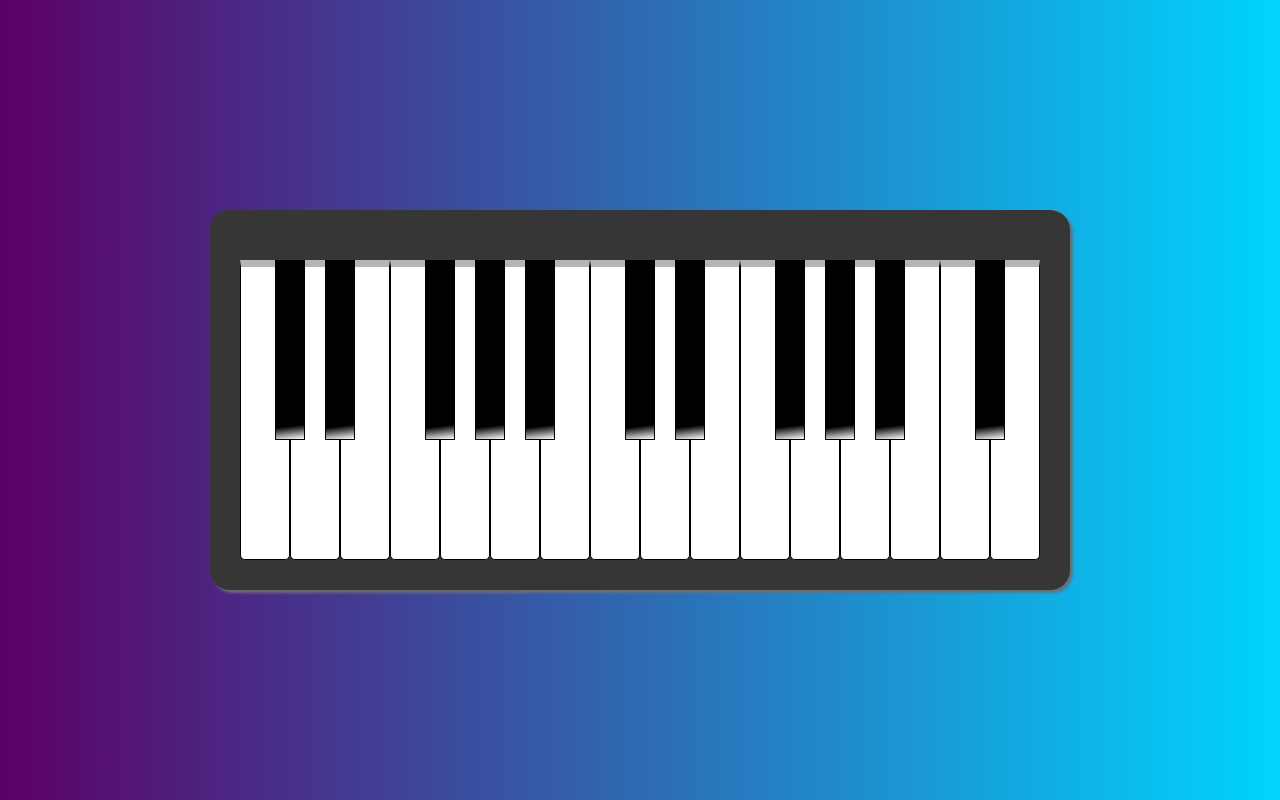
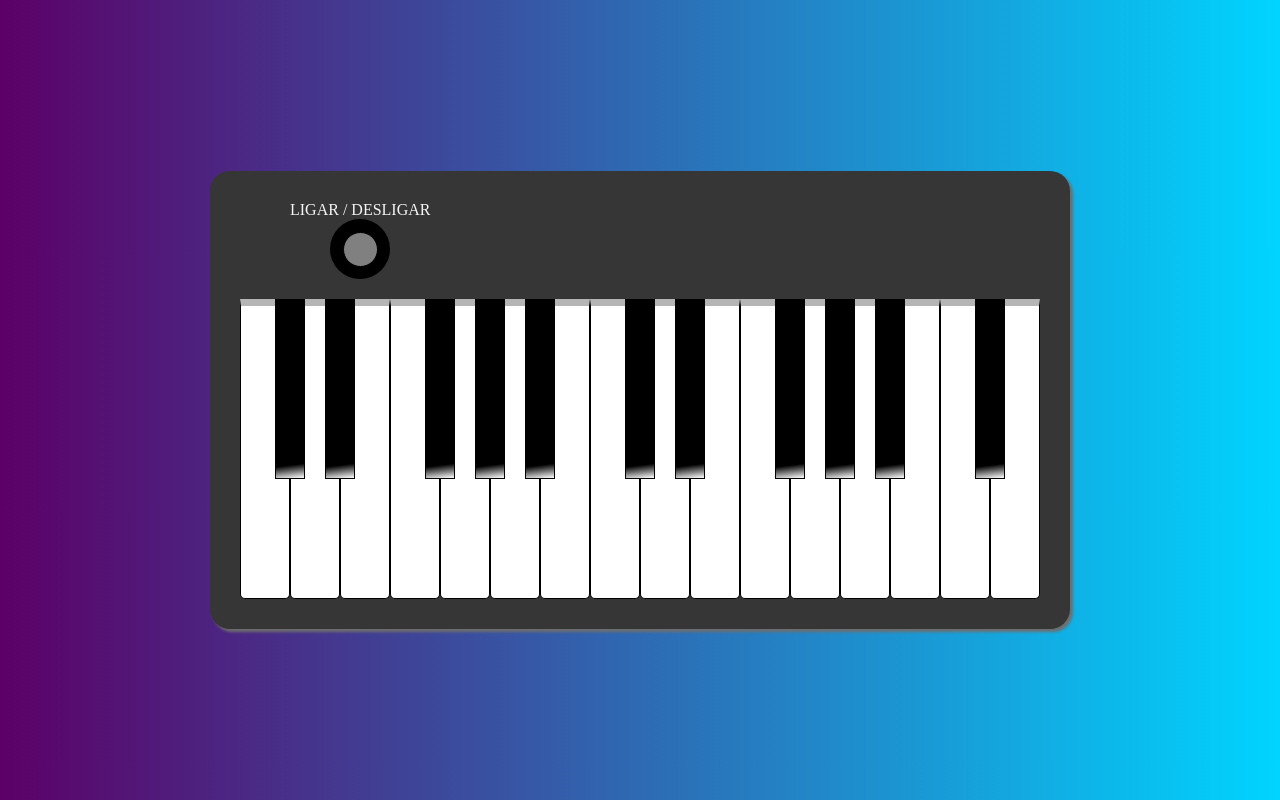
Before and after one commit to wesleyaguiarlopes/mini-teclado-musical-da-walps, a plain HTML site: page index.html in a window 1280 px wide. Drawn offline with Linux system fonts and the light colour scheme.

Commit message:
Área do botão power e botão criados.

```diff
--- a/index.html
+++ b/index.html
@@ -10,6 +10,15 @@
         <div class="teclado">
 
             <div class="painel">
+
+                <div class="area-do-botao">
+                    <span class="label-ligado-desligado">LIGAR / DESLIGAR</span>
+                    <div class="borda-do-botao">
+                        <div class="botao-power"></div>
+                    </div>
+                </div>
+
+
 
             </div>
 
--- a/style.css
+++ b/style.css
@@ -26,6 +26,31 @@ body {
     justify-content:space-between;
     margin-bottom: 20px;
 }
+
+    .area-do-botao {
+        display: flex;
+        align-items: center;
+        flex-direction: column;
+        padding-left: 50px;
+    }
+
+        .borda-do-botao {
+            background:#000;
+            border-radius: 100%;
+            width: 60px;
+            height: 60px;
+            display: flex;
+            justify-content: center;
+            align-items: center;
+        }
+
+        .botao-power {
+            background: #808080;
+            border-radius: 100%;
+            border: #000 1px solid;
+            width: 35px;
+            height: 35px;
+        }
 
 .oitavas {
     display: flex;
```
